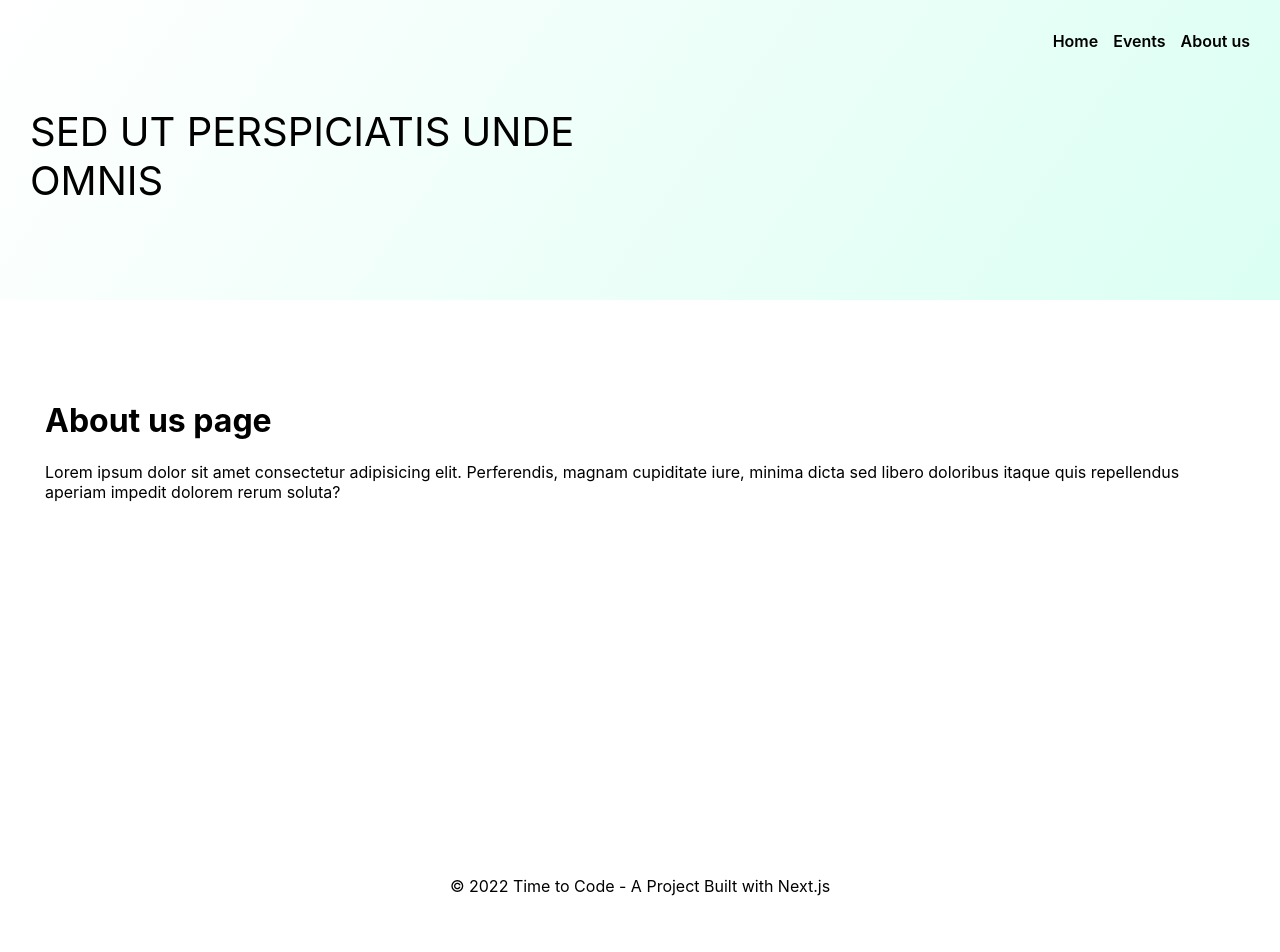
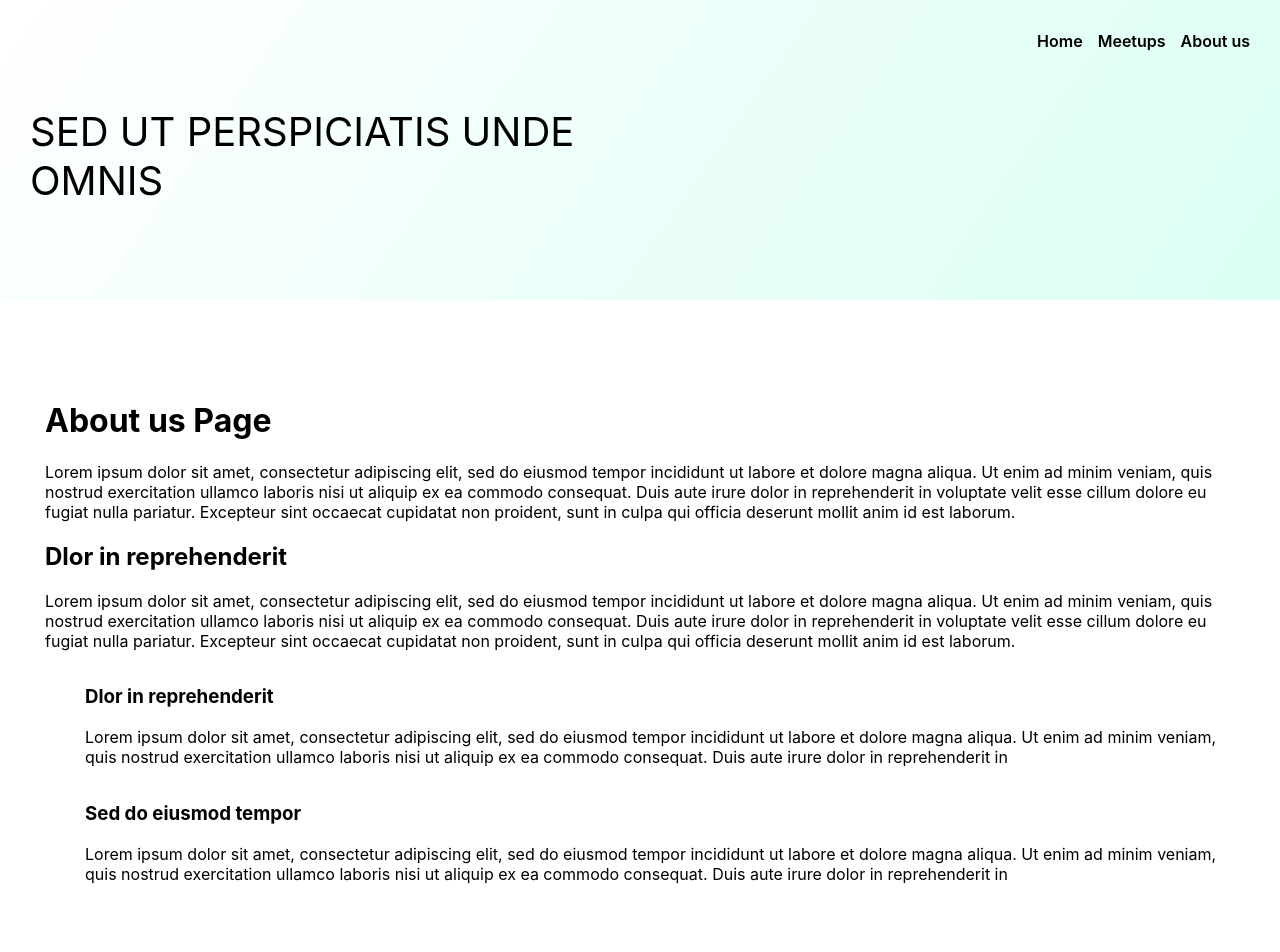
Before and after one commit to BnayaKahalani/meet-app, a Next.js app: page /about-us in a window 1280 px wide. Shown: the top 952 px of the page. Before the commit the page ends 922 px from the top, so only its background shows below. Built offline with nearby package versions, Linux system fonts and the light colour scheme.

Commit message:
link meetups components to pages

```diff
--- a/pages/about-us.js
+++ b/pages/about-us.js
@@ -1,10 +1,44 @@
-const aboutUsPage = () => {
+const AboutUsPage = () => {
   return (
     <div>
-      <h1>About us page</h1>
-      <p>Lorem ipsum dolor sit amet consectetur adipisicing elit. Perferendis, magnam cupiditate iure, minima dicta sed libero doloribus itaque quis repellendus aperiam impedit dolorem rerum soluta?</p>
+      <h1> About us Page</h1>
+      <p>
+        Lorem ipsum dolor sit amet, consectetur adipiscing elit, sed do eiusmod tempor incididunt ut
+        labore et dolore magna aliqua. Ut enim ad minim veniam, quis nostrud exercitation ullamco
+        laboris nisi ut aliquip ex ea commodo consequat. Duis aute irure dolor in reprehenderit in
+        voluptate velit esse cillum dolore eu fugiat nulla pariatur. Excepteur sint occaecat
+        cupidatat non proident, sunt in culpa qui officia deserunt mollit anim id est laborum.
+      </p>
+      <h2>Dlor in reprehenderit </h2>
+      <p>
+        Lorem ipsum dolor sit amet, consectetur adipiscing elit, sed do eiusmod tempor incididunt ut
+        labore et dolore magna aliqua. Ut enim ad minim veniam, quis nostrud exercitation ullamco
+        laboris nisi ut aliquip ex ea commodo consequat. Duis aute irure dolor in reprehenderit in
+        voluptate velit esse cillum dolore eu fugiat nulla pariatur. Excepteur sint occaecat
+        cupidatat non proident, sunt in culpa qui officia deserunt mollit anim id est laborum.
+      </p>
+      <ul className="about_us_list">
+        <li>
+          <h3>Dlor in reprehenderit </h3>
+          <p>
+            Lorem ipsum dolor sit amet, consectetur adipiscing elit, sed do eiusmod tempor
+            incididunt ut labore et dolore magna aliqua. Ut enim ad minim veniam, quis nostrud
+            exercitation ullamco laboris nisi ut aliquip ex ea commodo consequat. Duis aute irure
+            dolor in reprehenderit in
+          </p>
+        </li>
+        <li>
+          <h3>Sed do eiusmod tempor </h3>
+          <p>
+            Lorem ipsum dolor sit amet, consectetur adipiscing elit, sed do eiusmod tempor
+            incididunt ut labore et dolore magna aliqua. Ut enim ad minim veniam, quis nostrud
+            exercitation ullamco laboris nisi ut aliquip ex ea commodo consequat. Duis aute irure
+            dolor in reprehenderit in
+          </p>
+        </li>
+      </ul>
     </div>
-  )
-}
+  );
+};
 
-export default aboutUsPage
+export default AboutUsPage;
--- a/pages/meetups/index.js
+++ b/pages/meetups/index.js
@@ -3,7 +3,6 @@ import Link from 'next/link'
 const MeetupsPage = ({ data }) => {
   return (
     <div>
-      <h1>Meetups Page</h1>
       {data.map((m) => (
         < Link key={m.id} href={`/meetups/${m.id}`
         }>
--- a/src/components/header/header.jsx
+++ b/src/components/header/header.jsx
@@ -19,7 +19,7 @@ const Header = () => (
                 href='/meetups'
                 passHref
               >
-                Events
+                Meetups
               </Link>
             </li>
             <li>
--- a/src/components/home/home-page.jsx
+++ b/src/components/home/home-page.jsx
@@ -2,7 +2,7 @@ import Link from "next/link"
 import Image from "next/image"
 
 export const HomePage = ({ data }) => (
-  <div className='home'>
+  <div className='home_body'>
     <main>
       {data.map((m) => (
         <Link
@@ -14,7 +14,7 @@ export const HomePage = ({ data }) => (
             <Image
               src={m.image}
               alt={m.title}
-              width={600}
+              width={500}
               height={400}
             />
           </div>
--- /dev/null
+++ b/styles/general.css
@@ -0,0 +1,157 @@
+ul {
+  list-style: none;
+}
+
+header {
+  height: 300px;
+  background: linear-gradient(305deg, #dbfff3, transparent);
+  padding: 15px 30px;
+}
+header > div {
+  width: 100%;
+  max-width: 1250px;
+  margin: auto;
+  display: flex;
+  flex-direction: column;
+  justify-content: space-between;
+}
+header .title {
+  width: 50%;
+  font-size: 40px;
+  text-transform: uppercase;
+}
+header .topNav {
+  display: flex;
+  justify-content: flex-end;
+  align-content: center;
+}
+header .topNav ul {
+  display: flex;
+  text-decoration: none;
+  list-style: none;
+  gap: 15px;
+}
+header .topNav ul li {
+  font-weight: 600;
+  font-size: 16px;
+}
+
+footer {
+  background-color: #333;
+  color: black;
+  background-color: white;
+  padding: 10px;
+  text-align: center;
+}
+
+main {
+  width: 100%;
+  max-width: 1250px;
+  margin: auto;
+  padding: 80px 30px;
+  min-height: 550px;
+}
+
+.home_body {
+  display: flex;
+  flex-direction: column;
+  gap: 50px;
+}
+.home_body .image {
+  width: 100%;
+}
+.home_body .card {
+  display: flex;
+  flex-direction: row;
+  gap: 10px;
+  justify-content: center;
+  align-content: center;
+  align-items: center;
+  margin-bottom: 20px;
+}
+.home_body .card:nth-child(even) {
+  direction: rtl;
+}
+.home_body .card .content {
+  width: 50%;
+}
+.home_body .card .content:nth-child(even) {
+  direction: ltr;
+}
+
+.about_us_list {
+  display: flex;
+  flex-direction: column;
+}
+
+.meetups_page {
+  display: flex;
+  flex-direction: row;
+  gap: 20px;
+}
+.meetups_page .card {
+  position: relative;
+}
+.meetups_page .card h2 {
+  position: absolute;
+  width: 100%;
+  top: 50%;
+  text-align: center;
+  font-size: 38px;
+  color: white;
+  text-transform: uppercase;
+  text-shadow: 1px 1px 20px black;
+}
+
+.cat_meetups {
+  width: 100%;
+}
+.cat_meetups .content {
+  display: flex;
+  flex-direction: row;
+  flex-wrap: wrap;
+  gap: 30px;
+  width: 100%;
+  justify-content: flex-start;
+}
+.cat_meetups .content .card {
+  display: flex;
+  flex-direction: column;
+  width: 30%;
+}
+
+.meetup_single_page .email_registration {
+  margin-top: 25px;
+}
+.meetup_single_page .email_registration label {
+  display: flex;
+  margin-bottom: 15px;
+  font-size: 18px;
+  font-weight: 800;
+  text-transform: uppercase;
+  margin-top: 25px;
+}
+.meetup_single_page .email_registration input {
+  height: 40px;
+  min-width: 350px;
+  box-shadow: none;
+  border-radius: 5px;
+  border: 1px solid #ccc;
+  font-size: 16px;
+}
+.meetup_single_page .email_registration button {
+  border-radius: 5px;
+  height: 40px;
+  min-width: 150px;
+  border: 1px solid #5f5a5a;
+  font-size: 16px;
+  text-transform: uppercase;
+  margin-left: 10px;
+  font-weight: 600;
+  background: #dcfff3;
+  cursor: pointer;
+}
+.meetup_single_page .email_registration button:hover {
+  color: #dcfff3;
+  background: #333;
+}/*# sourceMappingURL=general.css.map */
--- a/styles/general.sass
+++ b/styles/general.sass
@@ -44,23 +44,26 @@ main
   padding: 80px 30px
   min-height: 550px
 
-.home_page
+.home_body
   display: flex
   flex-direction: column
   gap: 50px
   .image
-    width: 40%
+    width: 100%
   .card
     display: flex
     flex-direction: row
-    gap: 30px
+    gap: 10px
     justify-content: center
     align-content: center
     align-items: center
+    margin-bottom: 20px
     &:nth-child(even)
       direction: rtl
     .content
       width: 50%
+      &:nth-child(even)
+        direction: ltr
 
 .about_us_list
   display: flex
```
Also changed, not shown: pages/meetups/[cat]/[id].js (+3 -11 lines), pages/meetups/[cat]/index.js (+3 -18 lines), src/components/meetups/catMeetup.jsx (added, +31 -0 lines), src/components/meetups/meetups-page.jsx (+27 -0 lines), src/components/meetups/single-meetup.jsx (added), 1 other file (tests, documents, lock files or other folders).
